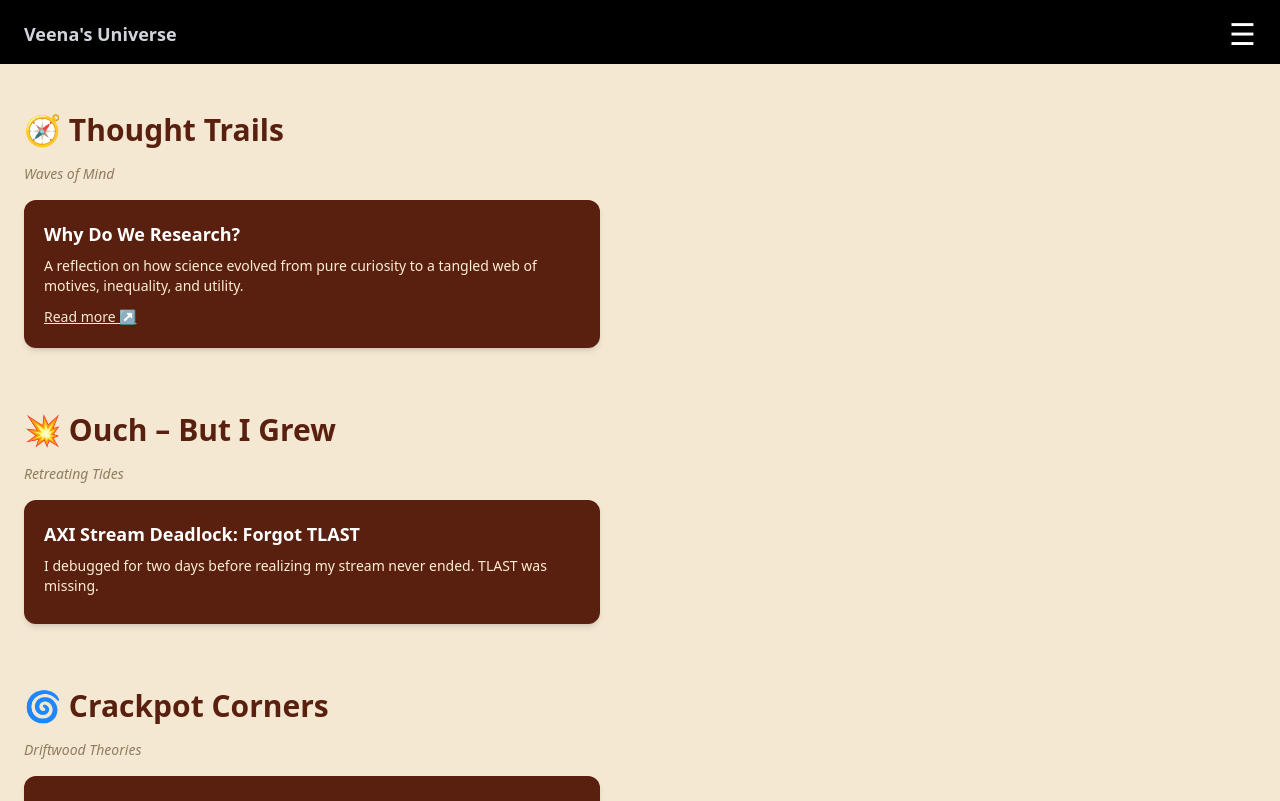
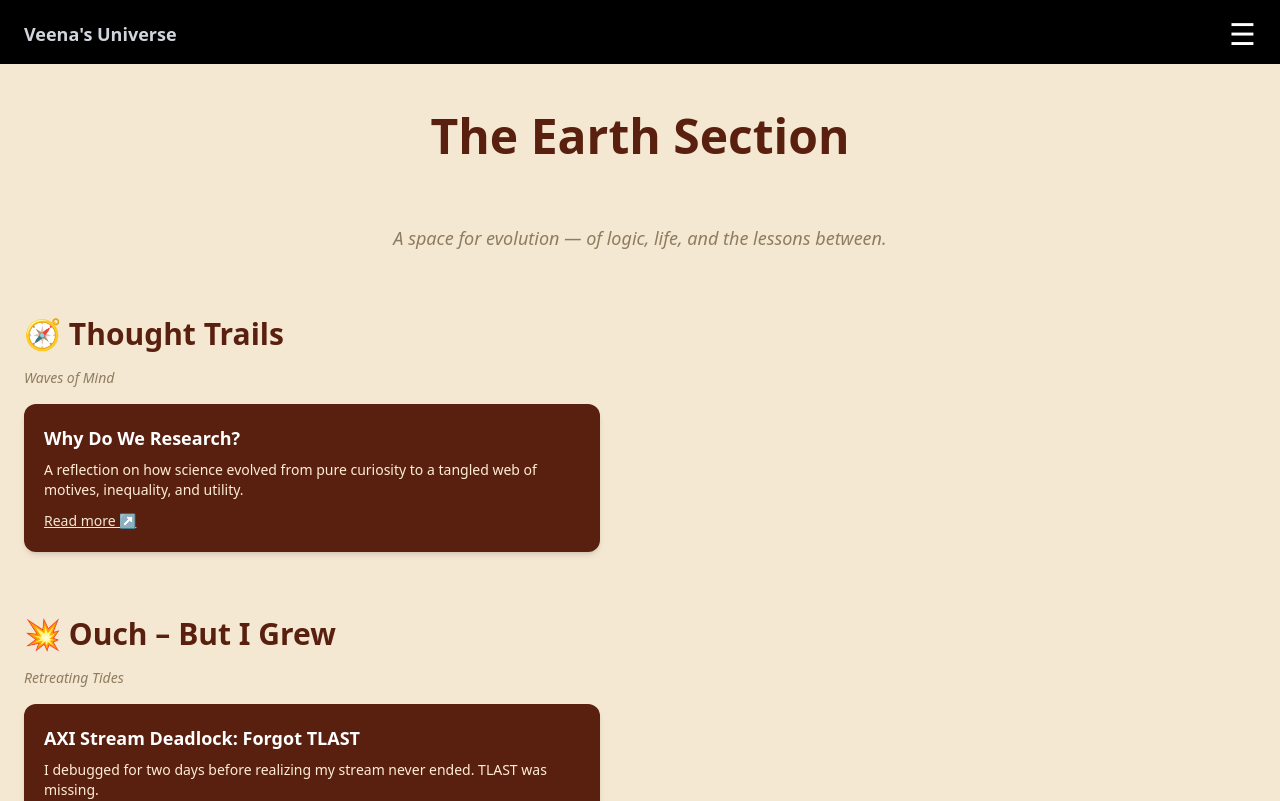
Before and after one commit to Veena-vk/veena-portfolio-dev, a Next.js app: page /earth in a window 1280 px wide. Shown: the top 801 px of the page. Built offline with nearby package versions, Linux system fonts and the light colour scheme.

Commit message:
Update page.tsx

```diff
--- a/app/earth/page.tsx
+++ b/app/earth/page.tsx
@@ -7,6 +7,12 @@ import CrackpotSection from "./components/CrackpotSection";
 export default function EarthPage() {
   return (
     <main className="min-h-screen bg-[#F4E8D2] text-[#59200F] px-6 py-12 space-y-16">
+      <h1 className="text-4xl md:text-5xl font-extrabold text-[#59200F] text-center mb-4">
+    	The Earth Section
+      </h1>
+      <p className="text-md md:text-lg text-center italic text-[#8F7C60] mb-12 max-w-2xl mx-auto">
+        A space for evolution — of logic, life, and the lessons between.
+      </p>
       <ThoughtTrailsSection />
       <OuchSection />
       <CrackpotSection />
```
